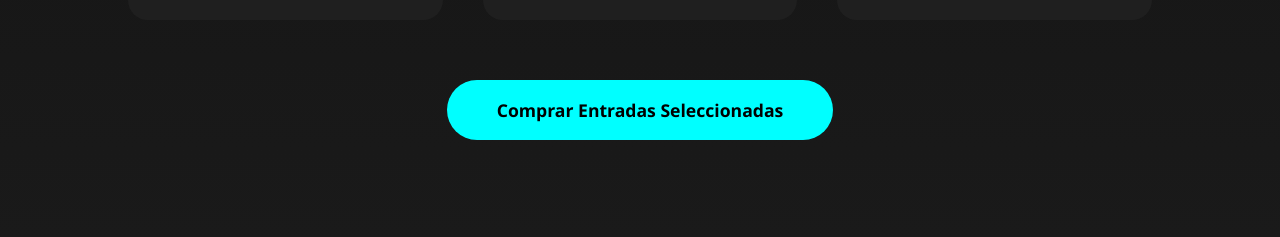
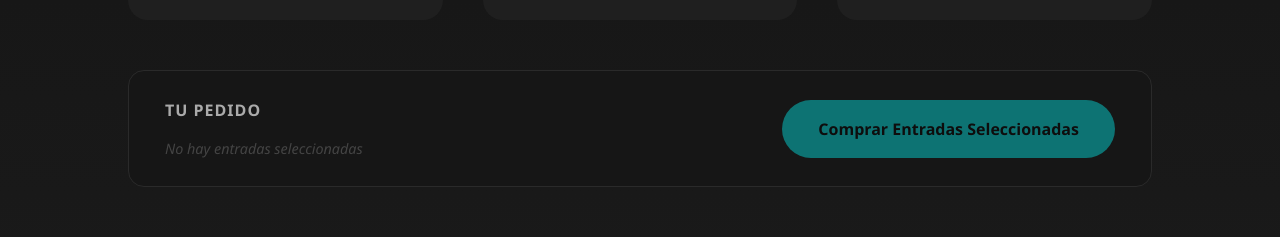
Before and after one commit to antonioRodriguez7/Proyecto-PI-Fronted, a React (Vite) app: page /entradas in a window 1280 px wide. Shown: the part 1470-1707 px from the top of the page. Built offline with nearby package versions, Linux system fonts and the light colour scheme.

Commit message:
Rediseño vista entradas, resmuen de compra

```diff
--- a/src/pages/Entradas/Entradas.css
+++ b/src/pages/Entradas/Entradas.css
@@ -8,7 +8,8 @@
 /* ================= HERO ================= */
 
 .entradas-hero {
-    margin-top: 100px; /* altura del header */
+    margin-top: 100px;
+    /* altura del header */
     position: relative;
     width: 100%;
     height: calc(100vh - 100px);
@@ -27,7 +28,7 @@
     top: 50%;
     left: 50%;
     transform: translate(-50%, -50%);
-    background: rgba(0,0,0,0.6);
+    background: rgba(0, 0, 0, 0.6);
     padding: 50px 70px;
     border-radius: 20px;
     text-align: center;
@@ -174,16 +175,18 @@
 /* BOTON GLOBAL */
 
 .buy-global-btn {
-    margin-top: 60px;
-    padding: 18px 50px;
+    flex-shrink: 0;
+    margin-top: 0;
+    padding: 18px 36px;
     border-radius: 50px;
     border: none;
     background: #00ffff;
     color: black;
-    font-size: 1.1rem;
+    font-size: 1rem;
     font-weight: bold;
     cursor: pointer;
     transition: 0.3s ease;
+    white-space: nowrap;
 }
 
 .buy-global-btn:hover {
@@ -208,7 +211,8 @@
 .footer-left {
     flex: 1;
     display: flex;
-    gap: 15px; /* Separación entre los círculos */
+    gap: 15px;
+    /* Separación entre los círculos */
 }
 
 /* Estilo para los círculos de Redes Sociales */
@@ -228,7 +232,8 @@
 }
 
 .circle-icon:hover {
-    border-color: #00e5ff; /* Se iluminan en cian al pasar el ratón */
+    border-color: #00e5ff;
+    /* Se iluminan en cian al pasar el ratón */
     color: #00e5ff;
 }
 
@@ -252,14 +257,16 @@
 .footer-right {
     flex: 1;
     display: flex;
-    justify-content: flex-end; /* Empuja el botón a la derecha del todo */
+    justify-content: flex-end;
+    /* Empuja el botón a la derecha del todo */
 }
 
 /* Estilo para la caja de Spotify */
 .spotify-placeholder {
     padding: 12px 25px;
     background-color: transparent;
-    border: 2px solid #1db954; /* Verde característico de Spotify */
+    border: 2px solid #1db954;
+    /* Verde característico de Spotify */
     border-radius: 25px;
     color: #1db954;
     font-weight: bold;
@@ -272,3 +279,105 @@
     background-color: #1db954;
     color: #000;
 }
+
+/* ================= BARRA INFERIOR (resumen + botón) ================= */
+
+.pedido-bar {
+    margin-top: 50px;
+    display: flex;
+    align-items: center;
+    gap: 40px;
+    background: #161616;
+    border: 1px solid #2a2a2a;
+    border-radius: 16px;
+    padding: 28px 36px;
+    animation: fadeInUp 0.3s ease;
+}
+
+/* ================= RESUMEN DEL PEDIDO ================= */
+
+.pedido-resumen {
+    flex: 1;
+    text-align: left;
+}
+
+.pedido-resumen-vacio {
+    color: #444;
+    font-size: 0.9rem;
+    font-style: italic;
+    margin: 4px 0 0;
+}
+
+@keyframes fadeInUp {
+    from {
+        opacity: 0;
+        transform: translateY(12px);
+    }
+
+    to {
+        opacity: 1;
+        transform: translateY(0);
+    }
+}
+
+.pedido-resumen-title {
+    font-size: 1rem;
+    color: #aaa;
+    text-transform: uppercase;
+    letter-spacing: 1px;
+    margin-bottom: 18px;
+    font-weight: 600;
+}
+
+.pedido-resumen-lista {
+    list-style: none;
+    padding: 0;
+    margin: 0 0 20px;
+    display: flex;
+    flex-direction: column;
+    gap: 12px;
+}
+
+.pedido-resumen-item {
+    display: flex;
+    justify-content: space-between;
+    align-items: center;
+    gap: 12px;
+    padding-bottom: 12px;
+    border-bottom: 1px solid #222;
+}
+
+.pedido-resumen-nombre {
+    color: #ddd;
+    font-size: 0.95rem;
+    font-weight: 500;
+}
+
+.pedido-resumen-detalle {
+    color: #888;
+    font-size: 0.9rem;
+    white-space: nowrap;
+}
+
+.pedido-resumen-detalle strong {
+    color: #fff;
+}
+
+.pedido-resumen-total {
+    display: flex;
+    justify-content: space-between;
+    align-items: center;
+    padding-top: 4px;
+}
+
+.pedido-resumen-total span:first-child {
+    color: #aaa;
+    font-size: 0.9rem;
+}
+
+.pedido-resumen-precio-total {
+    font-size: 1.8rem;
+    font-weight: 800;
+    color: #00ffff;
+    letter-spacing: -0.5px;
+}
--- a/src/pages/Entradas/Entradas.jsx
+++ b/src/pages/Entradas/Entradas.jsx
@@ -20,20 +20,30 @@ function Entradas() {
         });
     }, []);
 
-    /* Esto es una funcion que actualiza el numero de entradas seleccionadas para cada tipo de ticket*/
     const handleCantidad = (id, value) => {
         setCantidades({
             ...cantidades,
-            [id]: value
+            [id]: Number(value)
         });
     };
+
+    // Calculo total de entradas y precio total
+    const totalEntradas = Object.values(cantidades).reduce((acc, v) => acc + Number(v), 0);
+
+    const precioTotal = entradas.reduce((acc, entrada) => {
+        const cant = Number(cantidades[entrada.id] || 0);
+        if (cant === 0) return acc;
+
+        const numStr = entrada.precio.replace(/[^0-9,.]/g, '').replace(',', '.');
+        return acc + (parseFloat(numStr) || 0) * cant;
+    }, 0);
 
 
     return (
         <div className="entradas-page">
 
             {/* ================= HEADER ================= */}
-             <Header />
+            <Header />
 
             {/* ================= HERO CON IMG REAL ================= */}
             <section className="entradas-hero">
@@ -98,9 +108,52 @@ function Entradas() {
                     ))}
                 </div>
 
-                <button className="buy-global-btn">
-                    Comprar Entradas Seleccionadas
-                </button>
+                {/* BARRA RESUMEN COMPRA */}
+                <div className="pedido-bar">
+                    <div className="pedido-resumen">
+                        <h3 className="pedido-resumen-title">Tu pedido</h3>
+
+                        {totalEntradas === 0 ? (
+                            <p className="pedido-resumen-vacio">No hay entradas seleccionadas</p>
+                        ) : (
+                            <>
+                                <ul className="pedido-resumen-lista">
+                                    {entradas
+                                        .filter(e => Number(cantidades[e.id]) > 0)
+                                        .map(e => {
+                                            const cant = Number(cantidades[e.id]);
+                                            const numStr = e.precio.replace(/[^0-9,.]/g, '').replace(',', '.');
+                                            const subtotal = (parseFloat(numStr) || 0) * cant;
+                                            return (
+                                                <li key={e.id} className="pedido-resumen-item">
+                                                    <span className="pedido-resumen-nombre">{e.nombre}</span>
+                                                    <span className="pedido-resumen-detalle">
+                                                        {cant} × {e.precio} =
+                                                        <strong> {subtotal.toLocaleString('es-ES', { minimumFractionDigits: 2 })}€</strong>
+                                                    </span>
+                                                </li>
+                                            );
+                                        })
+                                    }
+                                </ul>
+                                <div className="pedido-resumen-total">
+                                    <span>{totalEntradas} entrada{totalEntradas !== 1 ? 's' : ''}</span>
+                                    <span className="pedido-resumen-precio-total">
+                                        {precioTotal.toLocaleString('es-ES', { minimumFractionDigits: 2 })}€
+                                    </span>
+                                </div>
+                            </>
+                        )}
+                    </div>
+
+                    <button
+                        className="buy-global-btn"
+                        disabled={totalEntradas === 0}
+                        style={totalEntradas === 0 ? { opacity: 0.4, cursor: 'not-allowed' } : {}}
+                    >
+                        Comprar Entradas Seleccionadas
+                    </button>
+                </div>
 
             </section>
 
```
